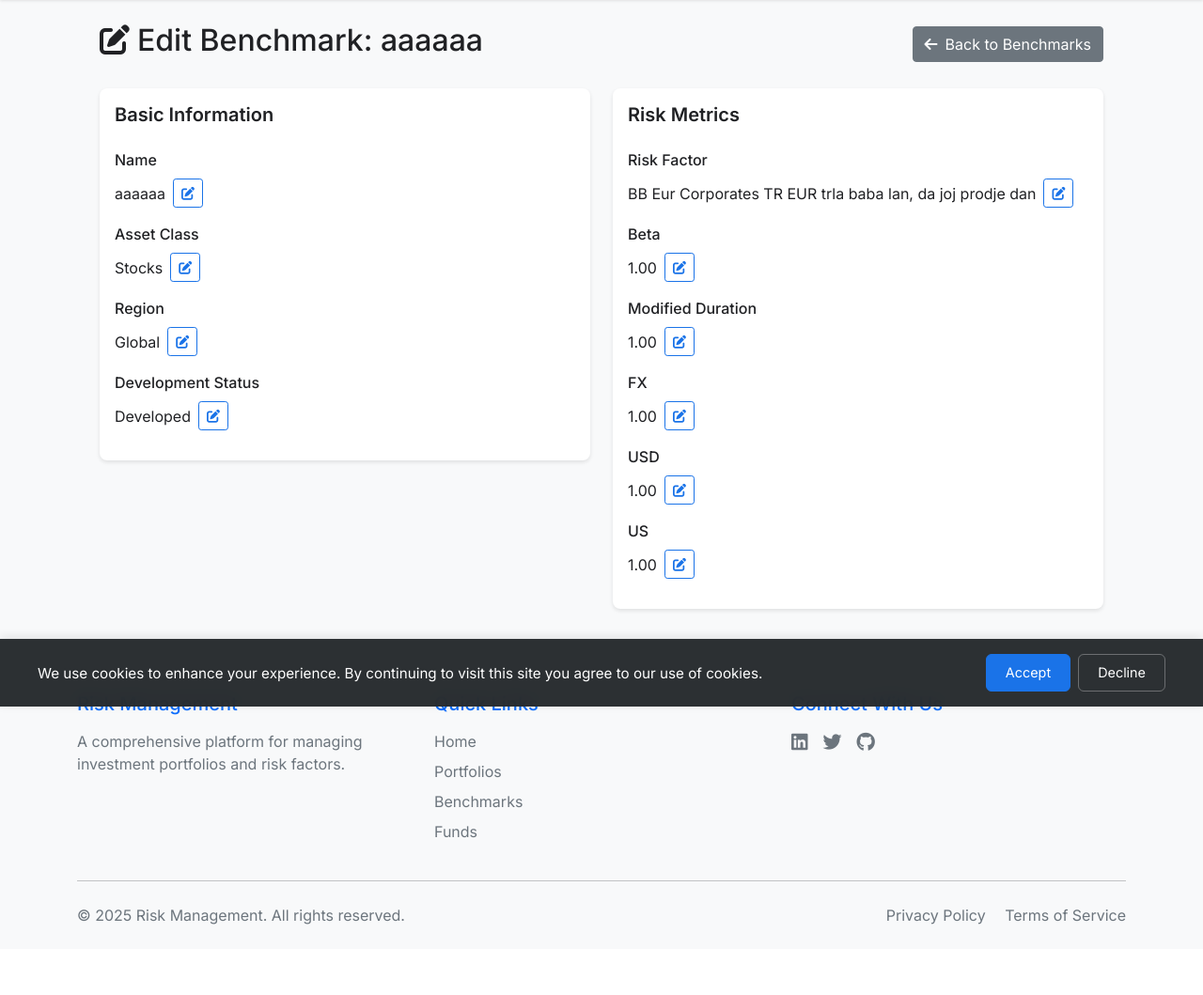
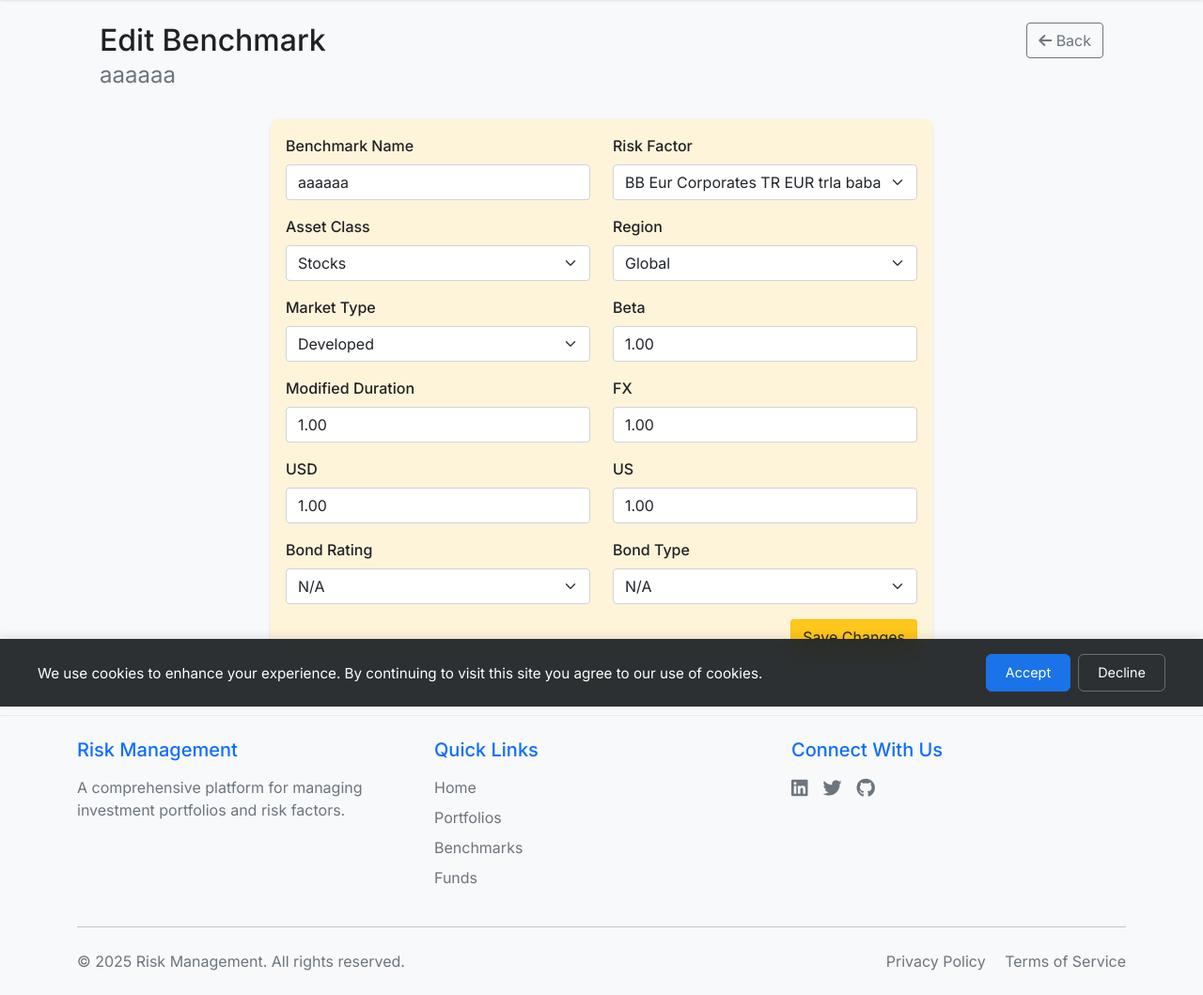
Before and after one commit to urosduric/flask_hello_app, a Flask app: page /edit_benchmark/4 in a window 1280 px wide. Shown: the part 48-1107 px from the top of the page at 94% size. Before the commit the page ends 1032 px from the top, so only its background shows below. Run offline with Flask 3, Linux system fonts and the light colour scheme; a user stored in the database is signed in; some libraries are stand-ins or nearby versions.

Commit message:
Update benchmark templates and app functionality

```diff
--- a/app.py
+++ b/app.py
@@ -992,40 +992,58 @@ def edit_benchmark(id):
         flash('You do not have permission to edit this benchmark', 'error')
         return redirect(url_for('get_benchmarks'))
 
+    # Load risk factors and form options
+    risk_factors = RiskFactor.query.all()
+    form_options = {
+        'asset_classes': ASSET_CLASSES,
+        'regions': REGIONS,
+        'market_types': MARKET_TYPES,
+        'bond_ratings': BOND_RATING,
+        'bond_types': BOND_TYPES
+    }
+
     if request.method == 'POST':
-        field = request.args.get('field')
-        value = request.form.get('value')
+        try:
+            # Update benchmark fields
+            benchmark.benchmark_name = request.form.get('benchmark_name')
+            benchmark.risk_factor_id = request.form.get('risk_factor_id')
+            benchmark.asset_class = request.form.get('asset_class')
+            benchmark.region = request.form.get('region')
+            benchmark.developed = request.form.get('developed')
+            benchmark.bond_rating = request.form.get('bond_rating')
+            benchmark.bond_type = request.form.get('bond_type')
 
-        if field == 'name':
-            benchmark.benchmark_name = value
-        elif field == 'asset_class':
-            benchmark.asset_class = value
-        elif field == 'region':
-            benchmark.region = value
-        elif field == 'developed':
-            benchmark.developed = value
-        elif field == 'risk_factor_id':
-            benchmark.risk_factor_id = int(value) if value else None
-        elif field in ['beta', 'mod_duration', 'fx', 'usd', 'us']:
-            try:
-                setattr(benchmark, field, float(value) if value else None)
-            except ValueError:
-                return render_template('edit_benchmark.html',
-                                    benchmark=benchmark,
-                                    error=f'Invalid value for {field}')
+            # Handle numeric fields with validation
+            for field in ['beta', 'mod_duration', 'fx', 'usd', 'us']:
+                value = request.form.get(field)
+                if value:
+                    try:
+                        setattr(benchmark, field, float(value))
+                    except ValueError:
+                        flash(f'Invalid value for {field}. Please enter a valid number.', 'error')
+                        return render_template('edit_benchmark.html',
+                                            benchmark=benchmark,
+                                            risk_factors=risk_factors,
+                                            form_options=form_options)
+                else:
+                    setattr(benchmark, field, None)
 
-        try:
             db.session.commit()
+            flash('Benchmark updated successfully!', 'success')
+            return redirect(url_for('view_benchmark', id=benchmark.id))
+
+        except Exception as e:
+            db.session.rollback()
+            flash(f'Error updating benchmark: {str(e)}', 'error')
             return render_template('edit_benchmark.html',
                                 benchmark=benchmark,
-                                success=f'{field.replace("_", " ").title()} updated successfully')
-        except Exception as e:
-            db.session.rollback()
-            return render_template('edit_benchmark.html',
-                                benchmark=benchmark,
-                                error=str(e))
+                                risk_factors=risk_factors,
+                                form_options=form_options)
 
-    return render_template('edit_benchmark.html', benchmark=benchmark)
+    return render_template('edit_benchmark.html',
+                         benchmark=benchmark,
+                         risk_factors=risk_factors,
+                         form_options=form_options)
 
 @app.route('/edit_fund/<int:id>', methods=['GET', 'POST'])
 @login_required
--- a/some_data.py
+++ b/some_data.py
@@ -9,6 +9,7 @@ ASSET_CLASSES = [
     'Bonds',
     'Real Assets',
     'Crypto',
+    'Multi-Asset',
     'Other'
 ]
 
--- a/templates/edit_benchmark.html
+++ b/templates/edit_benchmark.html
@@ -4,202 +4,173 @@
 
 {% block content %}
 <div class="container-fluid px-4">
-    <div class="d-flex justify-content-between align-items-center mb-4">
-        <h2><i class="fas fa-edit me-2"></i>Edit Benchmark: {{ benchmark.benchmark_name }}</h2>
-        <a href="{{ url_for('get_benchmarks') }}" class="btn btn-secondary">
-            <i class="fas fa-arrow-left me-2"></i>Back to Benchmarks
-        </a>
+    <div class="d-flex justify-content-between align-items-start mb-4">
+        <div class="d-flex flex-column">
+            <h2 class="mb-1">Edit Benchmark</h2>
+            <h4 class="text-muted fw-normal">{{ benchmark.benchmark_name }}</h4>
+        </div>
+        <div>
+            <a href="{{ url_for('get_benchmarks') }}" class="btn btn-outline-secondary">
+                <i class="fas fa-arrow-left"></i> Back
+            </a>
+        </div>
     </div>
 
-    {% if error %}
-    <div class="alert alert-danger" role="alert">
-        {{ error | safe }}
-    </div>
-    {% endif %}
+    {% with messages = get_flashed_messages(with_categories=true) %}
+        {% if messages %}
+            {% for category, message in messages %}
+                <div class="alert alert-{{ category }}" role="alert">
+                    {{ message }}
+                </div>
+            {% endfor %}
+        {% endif %}
+    {% endwith %}
 
-    {% if success %}
-    <div class="alert alert-success" role="alert">
-        {{ success }}
-    </div>
-    {% endif %}
+    <div class="row justify-content-center">
+        <div class="col-md-8">
+            <div class="card edit-card">
+                <div class="card-body">
+                    <form method="POST" class="needs-validation" novalidate>
+                        <input type="hidden" name="csrf_token" value="{{ csrf_token() }}">
 
-    <div class="row">
-        <div class="col-md-6">
-            <div class="card">
-                <div class="card-body">
-                    <h5 class="card-title mb-4">Basic Information</h5>
-                    <div class="mb-3">
-                        <label class="form-label">Name</label>
-                        <div class="d-flex align-items-center">
-                            <span class="me-2">{{ benchmark.benchmark_name }}</span>
-                            <button class="btn btn-sm btn-outline-primary"
-                                    onclick="showEditModal('name', '{{ benchmark.benchmark_name }}')">
-                                <i class="fas fa-edit"></i>
-                            </button>
+                        <div class="row">
+                            <div class="col-md-6 mb-3">
+                                <label class="form-label">Benchmark Name</label>
+                                <input type="text" class="form-control" name="benchmark_name"
+                                       value="{{ benchmark.benchmark_name }}" required>
+                            </div>
+                            <div class="col-md-6 mb-3">
+                                <label class="form-label">Risk Factor</label>
+                                <select class="form-select" name="risk_factor_id" required>
+                                    <option value="">Select Risk Factor</option>
+                                    {% for risk_factor in risk_factors %}
+                                    <option value="{{ risk_factor.id }}"
+                                            {% if benchmark.risk_factor_id == risk_factor.id %}selected{% endif %}>
+                                        {{ risk_factor.name }}
+                                    </option>
+                                    {% endfor %}
+                                </select>
+                            </div>
                         </div>
-                    </div>
 
-                    <div class="mb-3">
-                        <label class="form-label">Asset Class</label>
-                        <div class="d-flex align-items-center">
-                            <span class="me-2">{{ benchmark.asset_class or '-' }}</span>
-                            <button class="btn btn-sm btn-outline-primary"
-                                    onclick="showEditModal('asset_class', '{{ benchmark.asset_class or '' }}')">
-                                <i class="fas fa-edit"></i>
-                            </button>
+                        <div class="row">
+                            <div class="col-md-6 mb-3">
+                                <label class="form-label">Asset Class</label>
+                                <select class="form-select" name="asset_class" required>
+                                    <option value="">Select Asset Class</option>
+                                    {% for asset_class in form_options.asset_classes %}
+                                    <option value="{{ asset_class }}"
+                                            {% if benchmark.asset_class == asset_class %}selected{% endif %}>
+                                        {{ asset_class }}
+                                    </option>
+                                    {% endfor %}
+                                </select>
+                            </div>
+                            <div class="col-md-6 mb-3">
+                                <label class="form-label">Region</label>
+                                <select class="form-select" name="region" required>
+                                    <option value="">Select Region</option>
+                                    {% for region in form_options.regions %}
+                                    <option value="{{ region }}"
+                                            {% if benchmark.region == region %}selected{% endif %}>
+                                        {{ region }}
+                                    </option>
+                                    {% endfor %}
+                                </select>
+                            </div>
                         </div>
-                    </div>
 
-                    <div class="mb-3">
-                        <label class="form-label">Region</label>
-                        <div class="d-flex align-items-center">
-                            <span class="me-2">{{ benchmark.region or '-' }}</span>
-                            <button class="btn btn-sm btn-outline-primary"
-                                    onclick="showEditModal('region', '{{ benchmark.region or '' }}')">
-                                <i class="fas fa-edit"></i>
-                            </button>
+                        <div class="row">
+                            <div class="col-md-6 mb-3">
+                                <label class="form-label">Market Type</label>
+                                <select class="form-select" name="developed" required>
+                                    <option value="">Select Market Type</option>
+                                    {% for market_type in form_options.market_types %}
+                                    <option value="{{ market_type }}"
+                                            {% if benchmark.developed == market_type %}selected{% endif %}>
+                                        {{ market_type }}
+                                    </option>
+                                    {% endfor %}
+                                </select>
+                            </div>
+                            <div class="col-md-6 mb-3">
+                                <label class="form-label">Beta</label>
+                                <input type="number" step="0.01" class="form-control" name="beta"
+                                       value="{{ "%.2f"|format(benchmark.beta) if benchmark.beta is not none else '' }}" required>
+                            </div>
                         </div>
-                    </div>
 
-                    <div class="mb-3">
-                        <label class="form-label">Development Status</label>
-                        <div class="d-flex align-items-center">
-                            <span class="me-2">{{ benchmark.developed or '-' }}</span>
-                            <button class="btn btn-sm btn-outline-primary"
-                                    onclick="showEditModal('developed', '{{ benchmark.developed or '' }}')">
-                                <i class="fas fa-edit"></i>
-                            </button>
+                        <div class="row">
+                            <div class="col-md-6 mb-3">
+                                <label class="form-label">Modified Duration</label>
+                                <input type="number" step="0.01" class="form-control" name="mod_duration"
+                                       value="{{ "%.2f"|format(benchmark.mod_duration) if benchmark.mod_duration is not none else '' }}" required>
+                            </div>
+                            <div class="col-md-6 mb-3">
+                                <label class="form-label">FX</label>
+                                <input type="number" step="0.01" class="form-control" name="fx"
+                                       value="{{ "%.2f"|format(benchmark.fx) if benchmark.fx is not none else '' }}" required>
+                            </div>
                         </div>
-                    </div>
-                </div>
-            </div>
-        </div>
 
-        <div class="col-md-6">
-            <div class="card">
-                <div class="card-body">
-                    <h5 class="card-title mb-4">Risk Metrics</h5>
-                    <div class="mb-3">
-                        <label class="form-label">Risk Factor</label>
-                        <div class="d-flex align-items-center">
-                            <span class="me-2">{{ benchmark.risk_factor.name if benchmark.risk_factor else '-' }}</span>
-                            <button class="btn btn-sm btn-outline-primary"
-                                    onclick="showEditModal('risk_factor_id', '{{ benchmark.risk_factor_id or '' }}')">
-                                <i class="fas fa-edit"></i>
-                            </button>
+                        <div class="row">
+                            <div class="col-md-6 mb-3">
+                                <label class="form-label">USD</label>
+                                <input type="number" step="0.01" class="form-control" name="usd"
+                                       value="{{ "%.2f"|format(benchmark.usd) if benchmark.usd is not none else '' }}" required>
+                            </div>
+                            <div class="col-md-6 mb-3">
+                                <label class="form-label">US</label>
+                                <input type="number" step="0.01" class="form-control" name="us"
+                                       value="{{ "%.2f"|format(benchmark.us) if benchmark.us is not none else '' }}" required>
+                            </div>
                         </div>
-                    </div>
 
-                    <div class="mb-3">
-                        <label class="form-label">Beta</label>
-                        <div class="d-flex align-items-center">
-                            <span class="me-2">{{ "%.2f"|format(benchmark.beta) if benchmark.beta else '-' }}</span>
-                            <button class="btn btn-sm btn-outline-primary"
-                                    onclick="showEditModal('beta', '{{ benchmark.beta or '' }}')">
-                                <i class="fas fa-edit"></i>
-                            </button>
+                        <div class="row">
+                            <div class="col-md-6 mb-3">
+                                <label class="form-label">Bond Rating</label>
+                                <select class="form-select" name="bond_rating">
+                                    <option value="">N/A</option>
+                                    {% for rating in form_options.bond_ratings %}
+                                    <option value="{{ rating }}"
+                                            {% if benchmark.bond_rating == rating %}selected{% endif %}>
+                                        {{ rating }}
+                                    </option>
+                                    {% endfor %}
+                                </select>
+                            </div>
+                            <div class="col-md-6 mb-3">
+                                <label class="form-label">Bond Type</label>
+                                <select class="form-select" name="bond_type">
+                                    <option value="">N/A</option>
+                                    {% for bond_type in form_options.bond_types %}
+                                    <option value="{{ bond_type }}"
+                                            {% if benchmark.bond_type == bond_type %}selected{% endif %}>
+                                        {{ bond_type }}
+                                    </option>
+                                    {% endfor %}
+                                </select>
+                            </div>
                         </div>
-                    </div>
 
-                    <div class="mb-3">
-                        <label class="form-label">Modified Duration</label>
-                        <div class="d-flex align-items-center">
-                            <span class="me-2">{{ "%.2f"|format(benchmark.mod_duration) if benchmark.mod_duration else '-' }}</span>
-                            <button class="btn btn-sm btn-outline-primary"
-                                    onclick="showEditModal('mod_duration', '{{ benchmark.mod_duration or '' }}')">
-                                <i class="fas fa-edit"></i>
-                            </button>
+                        <div class="text-end">
+                            <button type="submit" class="btn btn-warning text-dark fw-medium">Save Changes</button>
                         </div>
-                    </div>
-
-                    <div class="mb-3">
-                        <label class="form-label">FX</label>
-                        <div class="d-flex align-items-center">
-                            <span class="me-2">{{ "%.2f"|format(benchmark.fx) if benchmark.fx else '-' }}</span>
-                            <button class="btn btn-sm btn-outline-primary"
-                                    onclick="showEditModal('fx', '{{ benchmark.fx or '' }}')">
-                                <i class="fas fa-edit"></i>
-                            </button>
-                        </div>
-                    </div>
-
-                    <div class="mb-3">
-                        <label class="form-label">USD</label>
-                        <div class="d-flex align-items-center">
-                            <span class="me-2">{{ "%.2f"|format(benchmark.usd) if benchmark.usd else '-' }}</span>
-                            <button class="btn btn-sm btn-outline-primary"
-                                    onclick="showEditModal('usd', '{{ benchmark.usd or '' }}')">
-                                <i class="fas fa-edit"></i>
-                            </button>
-                        </div>
-                    </div>
-
-                    <div class="mb-3">
-                        <label class="form-label">US</label>
-                        <div class="d-flex align-items-center">
-                            <span class="me-2">{{ "%.2f"|format(benchmark.us) if benchmark.us else '-' }}</span>
-                            <button class="btn btn-sm btn-outline-primary"
-                                    onclick="showEditModal('us', '{{ benchmark.us or '' }}')">
-                                <i class="fas fa-edit"></i>
-                            </button>
-                        </div>
-                    </div>
+                    </form>
                 </div>
             </div>
         </div>
     </div>
 </div>
 
-<!-- Edit Modal -->
-<div class="modal fade" id="editModal" tabindex="-1">
-    <div class="modal-dialog">
-        <div class="modal-content">
-            <div class="modal-header">
-                <h5 class="modal-title">Edit Field</h5>
-                <button type="button" class="btn-close" data-bs-dismiss="modal"></button>
-            </div>
-            <form id="editForm" method="POST">
-                <div class="modal-body">
-                    <div class="mb-3">
-                        <label id="fieldLabel" class="form-label"></label>
-                        <input type="text" class="form-control" id="fieldValue" name="value">
-                    </div>
-                </div>
-                <div class="modal-footer">
-                    <button type="button" class="btn btn-secondary" data-bs-dismiss="modal">Cancel</button>
-                    <button type="submit" class="btn btn-primary">Save Changes</button>
-                </div>
-            </form>
-        </div>
-    </div>
-</div>
-
-<script>
-function showEditModal(field, currentValue) {
-    const modal = new bootstrap.Modal(document.getElementById('editModal'));
-    const form = document.getElementById('editForm');
-    const label = document.getElementById('fieldLabel');
-    const input = document.getElementById('fieldValue');
-
-    // Set up the form
-    label.textContent = field.charAt(0).toUpperCase() + field.slice(1).replace('_', ' ');
-    input.value = currentValue;
-    form.action = "{{ url_for('edit_benchmark', id=benchmark.id) }}?field=" + field;
-
-    modal.show();
-}
-</script>
-
 <style>
 .card {
     border: none;
     box-shadow: 0 2px 4px rgba(0, 0, 0, 0.1);
-    margin-bottom: 1rem;
 }
 
-.card-title {
-    color: var(--text-color);
-    font-weight: 600;
+.edit-card {
+    background-color: rgba(255, 243, 205, 0.7);
 }
 
 .form-label {
@@ -207,14 +178,36 @@ function showEditModal(field, currentValue) {
     color: var(--text-color);
 }
 
-.btn-outline-primary {
-    color: var(--primary-color);
+.form-control:focus, .form-select:focus {
     border-color: var(--primary-color);
+    box-shadow: 0 0 0 0.2rem rgba(13, 110, 253, 0.15);
 }
 
-.btn-outline-primary:hover {
-    background-color: var(--primary-color);
-    color: white;
+.btn-warning {
+    background-color: rgba(255, 193, 7, 0.9);
+    border-color: rgba(255, 193, 7, 0.9);
+}
+
+.btn-warning:hover {
+    background-color: rgba(224, 168, 0, 0.9);
+    border-color: rgba(211, 158, 0, 0.9);
 }
 </style>
+
+<script>
+// Form validation
+(function () {
+    'use strict'
+    var forms = document.querySelectorAll('.needs-validation')
+    Array.prototype.slice.call(forms).forEach(function (form) {
+        form.addEventListener('submit', function (event) {
+            if (!form.checkValidity()) {
+                event.preventDefault()
+                event.stopPropagation()
+            }
+            form.classList.add('was-validated')
+        }, false)
+    })
+})()
+</script>
 {% endblock %}
```
Also changed, not shown: templates/view_benchmark.html (+6 -1 lines), instance/risk_management.db.
